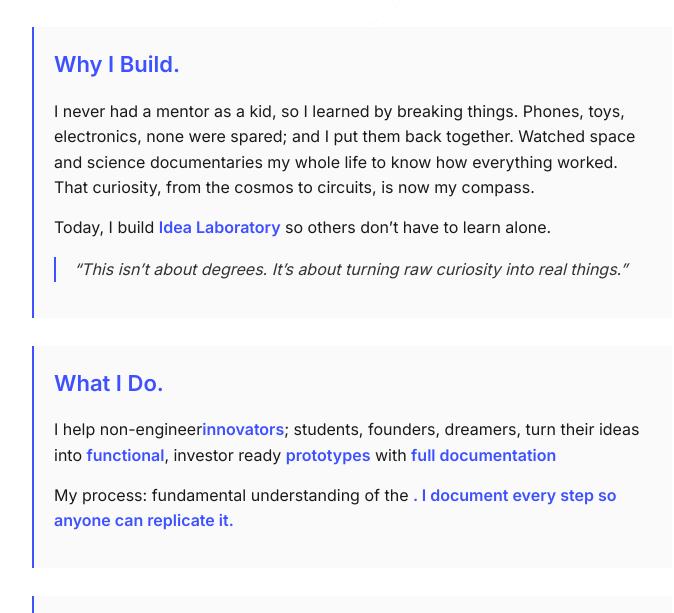
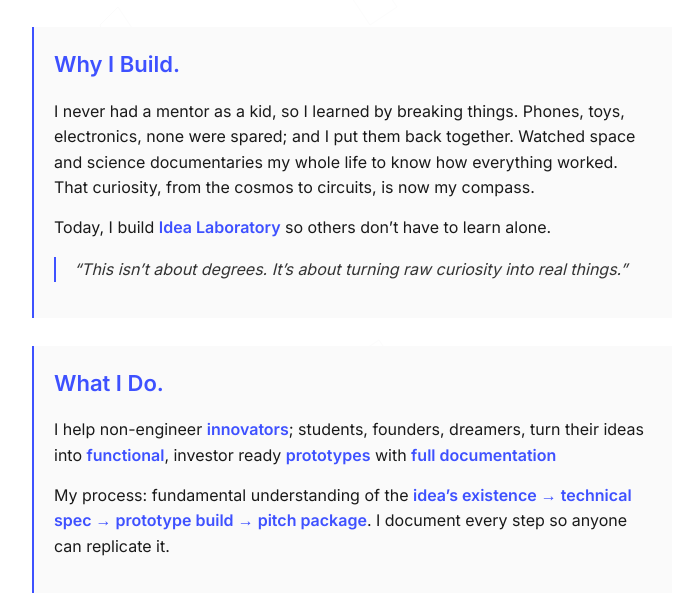
Before and after one commit to HemmenthKumar/hemmenthkumar.github.io, a plain HTML site: page index.html in a window 1280 px wide. Shown: the part 137-750 px from the top of the page, without its empty margins (288-962 px from the left). Drawn offline with Linux system fonts and the light colour scheme.

Commit message:
Update index.html

```diff
--- a/index.html
+++ b/index.html
@@ -143,8 +143,8 @@
 
             <div class="section">
                 <h2 class="section-title">What I Do.</p></h2>
-                <p class="point">I help non-engineer<span class="highlight">innovators</span>; students, founders, dreamers, turn their ideas into <span class="highlight">functional</span>, investor ready <span class="highlight">prototypes</span> with <span class="highlight">full documentation</span></p>
-                <p class="point">My process: fundamental understanding of the <span class="highlight"idea’s existence → technical spec → prototype build → pitch package</span>. I document every step so anyone can replicate it.</p>
+                <p class="point">I help non-engineer <span class="highlight">innovators</span>; students, founders, dreamers, turn their ideas into <span class="highlight">functional</span>, investor ready <span class="highlight">prototypes</span> with <span class="highlight">full documentation</span></p>
+                <p class="point">My process: fundamental understanding of the <span class="highlight">idea’s existence → technical spec → prototype build → pitch package</span>. I document every step so anyone can replicate it.</p>
             </div>
 
             <div class="section">
```
